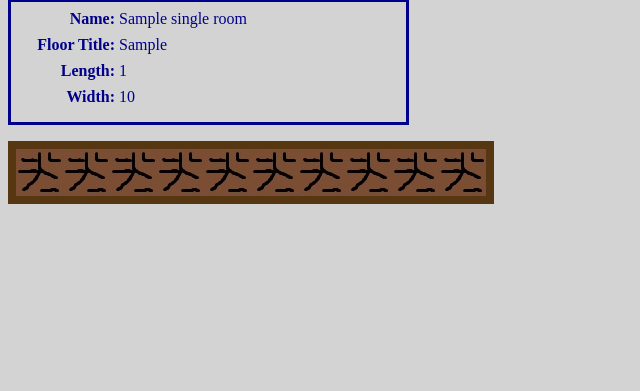
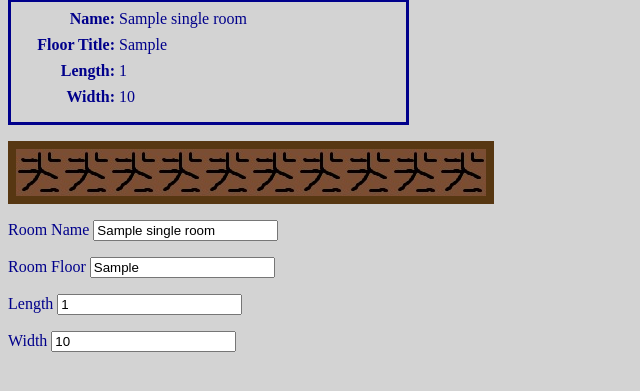
Before and after one commit to LeoKnox/dungeon_flask, a Flask app: template application/templates/edit_room.html in a window 1280 px wide. Shown: the part 137-528 px from the top of the page, without its empty margins (0-640 px from the left). Run offline with Flask 2, Linux system fonts and the light colour scheme; the template is opened without the code that fills it: values that come from a table or form of the project are taken from there, most other values are stand-ins (such as "Sample title", 1, 10 or a date in 2020).

Commit message:
Add files via upload

```diff
--- a/application/routes_dungeon.py
+++ b/application/routes_dungeon.py
@@ -33,9 +33,9 @@ def levels():
 
 @app.route('/edit_room/<room_name>', methods=['GET', 'POST'])
 def edit_room(room_name):
-    print(room_name)
-    #single_room = Room.objects(room_name=room_name).first()
-    return render_template("edit_room.html", single_room = single_room)
+    form = CreateRoomForm()
+    single_room = Room.objects(room_name=room_name).first()
+    return render_template("edit_room.html", single_room = single_room, form=form)
 
 @app.route('/create_room', methods=["GET", "POST"])
 def create_room():
--- a/application/templates/edit_room.html
+++ b/application/templates/edit_room.html
@@ -21,4 +21,23 @@
     </div>
 {% endfor %}
 </div>
+<form name="edit_room" action="" method="post" novalidate>
+    {{ form.hidden_tag() }}
+    <p>
+        {{ form.room_name.label }}
+        {{ form.room_name(value=single_room['room_name']) }}
+    </p>
+    <p>
+        {{ form.room_floor.label }}
+        {{ form.room_name(value=single_room['room_floor']) }}
+    </p>
+    <p>
+        {{ form.length.label }}
+        {{ form.room_name(value=single_room['length']) }}
+    </p>
+    <p>
+        {{ form.width.label }}
+        {{ form.room_name(value=single_room['width']) }}
+    </p>
+</form>
 {% endblock %}
```
